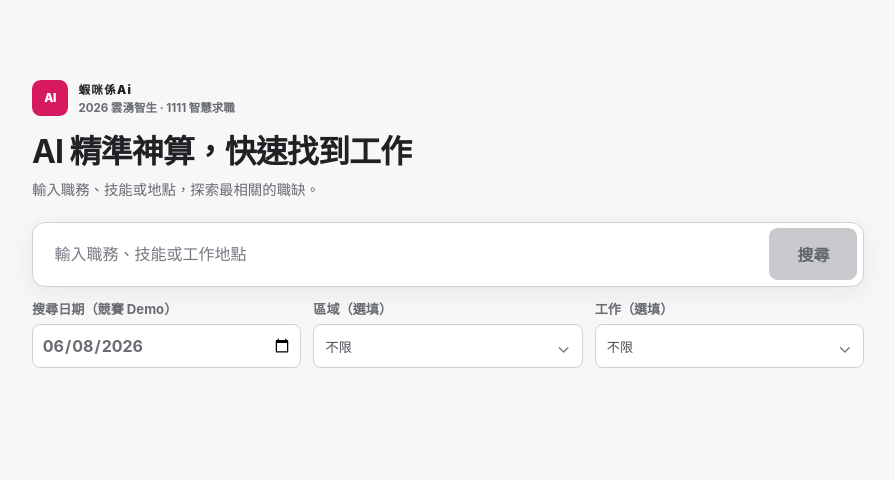
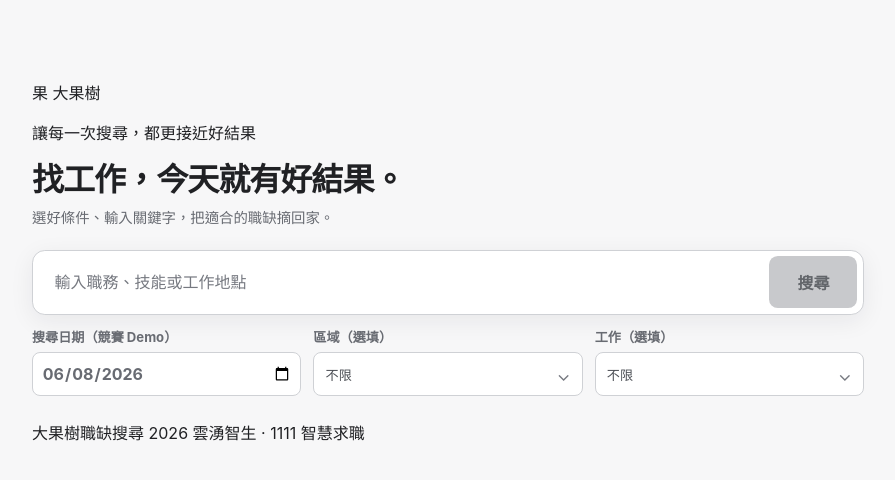
Before and after one commit to TakalaWang/1111-work-retrieval, a SvelteKit app in the folder apps/web/: page / in a window 1280 px wide. Shown: the top 480 px of the page, without its empty margins (192-1087 px from the left). Built offline with nearby package versions, Linux system fonts and the light colour scheme.

Commit message:
feat(web): introduce Big Fruit Tree identity

```diff
--- a/apps/web/src/routes/+page.svelte
+++ b/apps/web/src/routes/+page.svelte
@@ -50,22 +50,23 @@
 </script>
 
 <svelte:head>
-  <title>AI 精準職缺搜尋｜2026 雲湧智生</title>
-  <meta name="description" content="輸入關鍵字，搜尋最相關的 1111 職缺。" />
+  <title>大果樹｜職缺搜尋</title>
+  <meta
+    name="description"
+    content="選好條件、輸入關鍵字，在大果樹找到適合你的職缺。"
+  />
 </svelte:head>
 
 <main>
   <section class="search" aria-labelledby="search-title">
     <header class="intro">
-      <div class="identity" aria-label="蝦咪係Ai，1111 智慧求職">
-        <span class="identity-mark" aria-hidden="true">AI</span>
-        <div>
-          <p class="identity-name">蝦咪係Ai</p>
-          <p class="competition-name">2026 雲湧智生 · 1111 智慧求職</p>
-        </div>
+      <div class="brand" aria-label="大果樹">
+        <span class="brand-mark" aria-hidden="true">果</span>
+        <span>大果樹</span>
       </div>
-      <h1 id="search-title">AI 精準神算，快速找到工作</h1>
-      <p class="intro-copy">輸入職務、技能或地點，探索最相關的職缺。</p>
+      <p class="brand-promise">讓每一次搜尋，都更接近好結果</p>
+      <h1 id="search-title">找工作，今天就有好結果。</h1>
+      <p class="intro-copy">選好條件、輸入關鍵字，把適合的職缺摘回家。</p>
     </header>
     <form
       role="search"
@@ -211,6 +212,11 @@
       <p class="request-id">Request ID：{requestId}</p>
     {/if}
   </section>
+
+  <footer>
+    <span>大果樹職缺搜尋</span>
+    <span>2026 雲湧智生 · 1111 智慧求職</span>
+  </footer>
 </main>
 
 <style>
```
Also changed, not shown: 1 other file (tests, documents, lock files or other folders).
